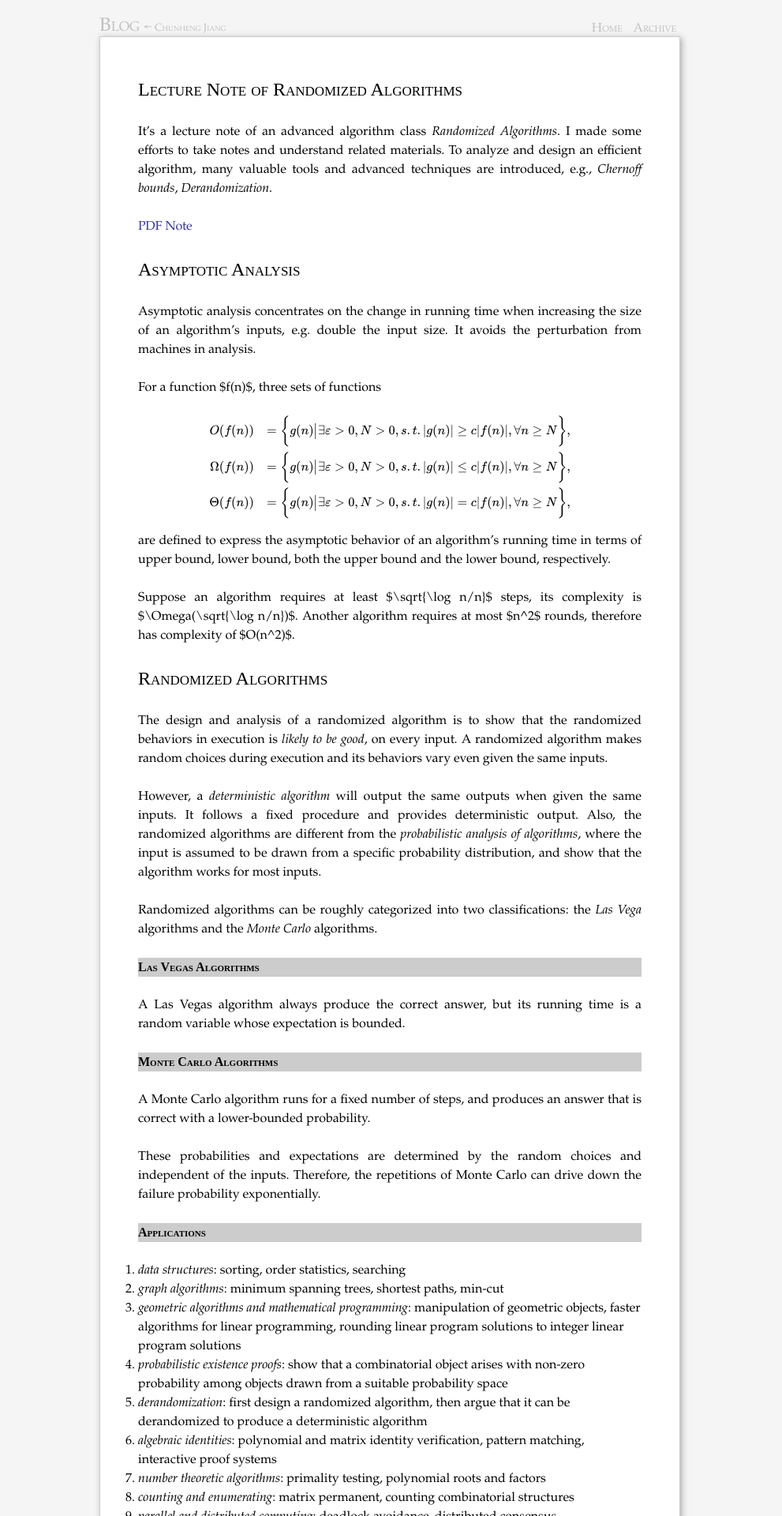
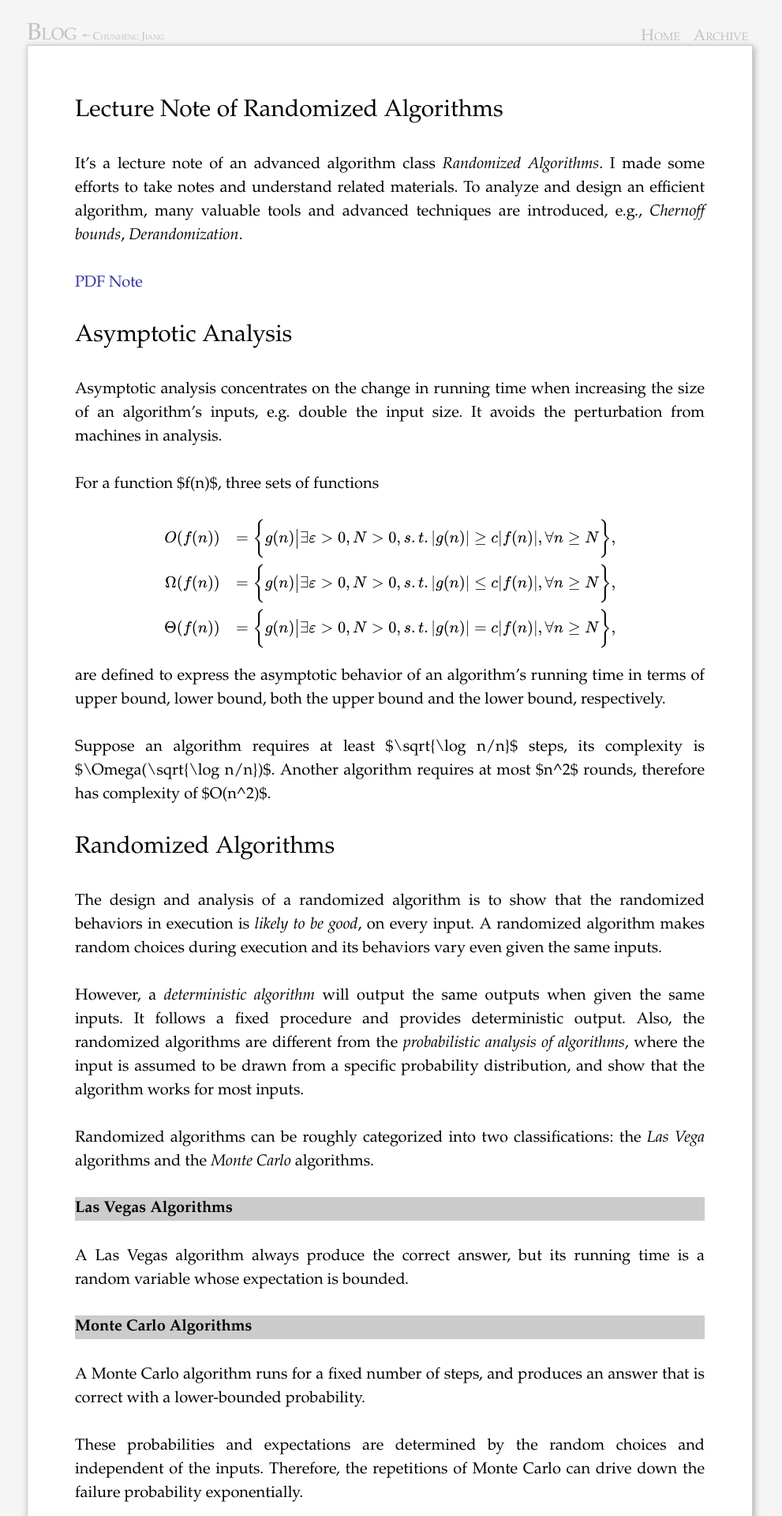
Before and after one commit to horsehour/horsehour.github.io, a Jekyll site: the page built from blog/_posts/2018-09-01-randomized-algorithms.md, in a window 1280 px wide. Shown: the top 1920 px of the page at 79% size, without its empty margins (146-1137 px from the left). Built offline with Jekyll 4.4.1, drawn with Linux system fonts in a browser that asks for light colours; formulas are drawn with MathJax 3; comment, search, counter and statistics services are not loaded.

Commit message:
adjust font-family

```diff
--- a/files/css/screen.css
+++ b/files/css/screen.css
@@ -21,7 +21,8 @@ body,div,dl,dt,dd,ul,ol,li,h1,h2,h3,h4,h5,h6,pre,form,fieldset,p,blockquote,th,t
 /* @end */
 
 body {
-	font-family: Palatino, georgia, "times new roman", serif;
+	/*font-family: Palatino, georgia, "times new roman", serif;*/
+	font-family: Harding, Palatino, serif, sans-serif;
 	background-color: whitesmoke;
 	background-position: center -18em;
 	background-repeat: repeat-x;
@@ -31,7 +32,7 @@ body {
 img { -ms-interpolation-mode:bicubic; }
 
 /* IE6 ignores this and uses default size of 16pt */
-html>body { font-size:16px; }
+html>body { font-size:20px; }
 p { margin: 0 0 1.5em 0; text-align: justify; }
 
 a { text-decoration: none; color: #339; }
@@ -45,7 +46,8 @@ h1,h2,h3,h4 {
 	font-size:1.5em;
 	font-weight: normal;
 	clear: left;
-	font-family: "Times New Roman", Georgia, Serif;
+    font-family: Harding, Palatino, serif, sans-serif
+	/*font-family: "Times New Roman", Georgia, Serif;*/
 	font-variant: small-caps;
 }
 h1 { margin-bottom: 1em; }
```
Also changed, not shown: 1 other file.
